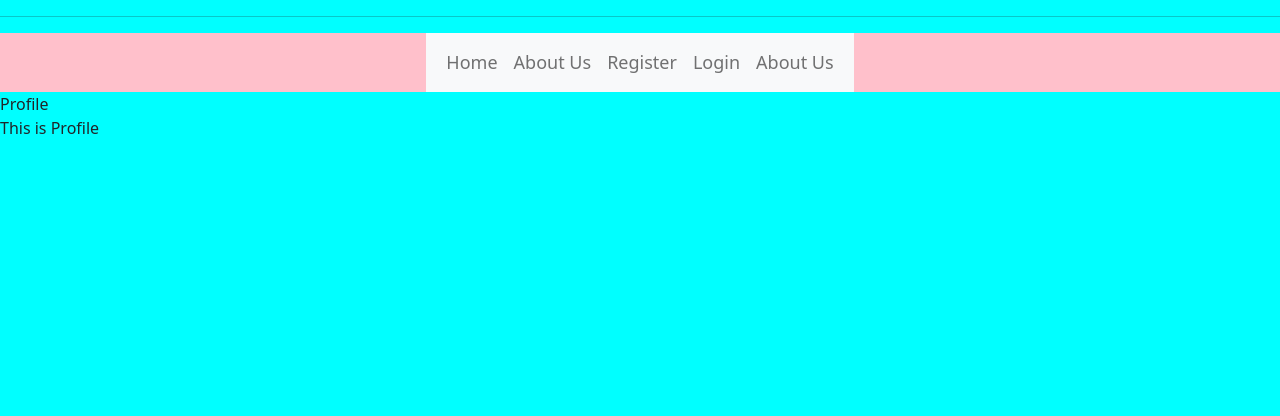
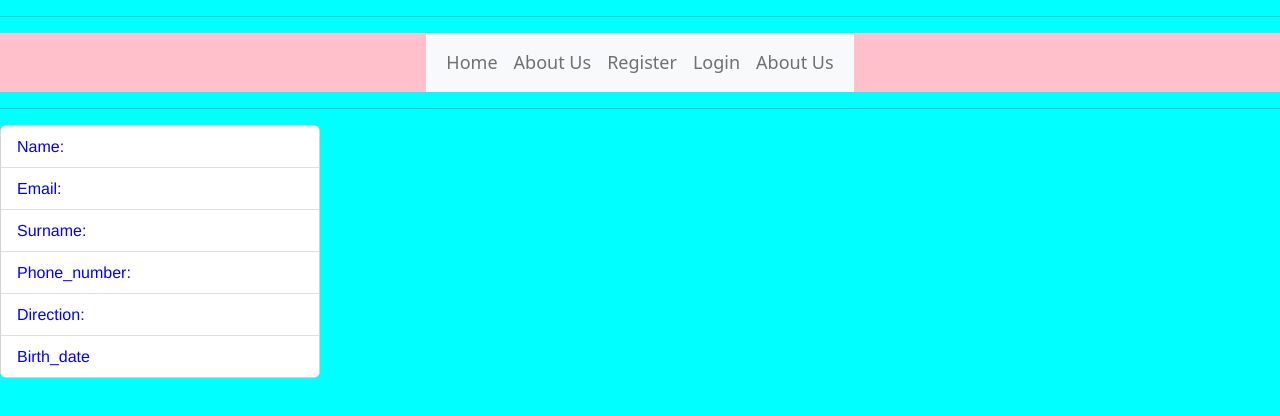
Before and after one commit to AlvaroBernabe/aba-geekshubs-fsd-val-Front-Final-Proyect, a React (Vite) app in the folder FrontFinal/: page /profile in a window 1280 px wide. Shown: the top 416 px of the page. Built offline with nearby package versions, Linux system fonts and the light colour scheme; no server answers.

Commit message:
feat: Get My Profile working

```diff
--- a/FrontFinal/src/components/NavBar.jsx
+++ b/FrontFinal/src/components/NavBar.jsx
@@ -47,6 +47,9 @@ function NavBar() {
                   <Nav.Link as={Link} to="/" onClick={() => logout()}>
                     Logout
                   </Nav.Link>
+                  <Nav.Link as={Link} to="/profile">
+                    profile
+                  </Nav.Link>
                 </>
               ) : credencialesRedux?.credentials?.usuario?.role_id === 1 ? (
                 <>
@@ -56,6 +59,9 @@ function NavBar() {
                   <Nav.Link as={Link} to="/" onClick={() => logout()}>
                     Logout
                   </Nav.Link>
+                  <Nav.Link as={Link} to="/profile">
+                    profile
+                  </Nav.Link>
                 </>
               ) : (
                 <>
@@ -64,6 +70,9 @@ function NavBar() {
                   </Nav.Link>
                   <Nav.Link as={Link} to="/" onClick={() => logout()}>
                     Logout
+                  </Nav.Link>
+                  <Nav.Link as={Link} to="/profile">
+                    profile
                   </Nav.Link>
                 </>
               )}
--- a/FrontFinal/src/layout/profile/Profile.css
+++ b/FrontFinal/src/layout/profile/Profile.css
@@ -0,0 +1,9 @@
+.text1{
+    color:blue;
+    font-family: 'Franklin Gothic Medium', 'Arial Narrow', Arial, sans-serif;
+}
+
+.text2{
+    color:rgb(195, 0, 255);
+    font-family: 'Franklin Gothic Medium', 'Arial Narrow', Arial, sans-serif;
+}
--- a/FrontFinal/src/layout/profile/Profile.jsx
+++ b/FrontFinal/src/layout/profile/Profile.jsx
@@ -1,11 +1,75 @@
-import React from "react";
+import React, { useEffect, useState } from "react";
 import NavBar from "../../components/NavBar";
+import "./Profile.css"
+import { useSelector } from "react-redux";
+import { userData } from "../userSlice";
+import { getMyProfile } from "../services/apiCalls";
+import { Card, ListGroup } from "react-bootstrap";
 
 export const Profile = () => {
-    return (
-        <>
-        < NavBar />
-        <div>Profile</div>
-        <p>This is Profile</p>
-        </>
-      )};
+  const ReduxCredentials = useSelector(userData);
+
+  const [users, setUsers] = useState({
+      name: "",
+      surname: "",
+      phone_number: "",
+      direction: "",
+      birth_date: "",
+  });
+
+  useEffect(() => {
+      if (users.name === "") {
+        getMyProfile(ReduxCredentials.credentials.token)
+              .then((result) => {
+                  console.log(result.data.data);
+                  console.log("esto es name",result.data.data[1][0].name);
+                  setUsers({
+                      name: result.data.data[1][0].name,
+                      surname: result.data.data[1][0].surname,
+                      phone_number: result.data.data[1][0].phone_number,
+                      email: result.data.data[0],
+                      direction: result.data.data[1][0].direction,
+                      birth_date: result.data.data[1][0].birth_date,
+                  });
+              })
+              .catch((error) => console.log(error));
+      }
+  }, [users]);
+
+  return (
+      <>
+          <NavBar />
+          <hr />
+          <div className="divCartas">
+              <Card style={{ width: "20rem" }}>
+                  <ListGroup variant="flush">
+                      <ListGroup.Item>
+                          <span className="text1"> Name:</span>
+                          <span className="text2"> {users.name}</span>
+                      </ListGroup.Item>
+                      <ListGroup.Item>
+                          <span className="text1"> Email: </span>
+                          <span className="text2"> {users.email}</span>
+                      </ListGroup.Item>
+                      <ListGroup.Item>
+                          <span className="text1"> Surname: </span>
+                          <span className="text2"> {users.surname}</span>
+                      </ListGroup.Item>
+                      <ListGroup.Item>
+                          <span className="text1"> Phone_number: </span>
+                          <span className="text2"> {users.phone_number}</span>
+                      </ListGroup.Item>
+                      <ListGroup.Item>
+                          <span className="text1"> Direction: </span>
+                          <span className="text2"> {users.direction}</span>
+                      </ListGroup.Item>
+                      <ListGroup.Item>
+                          <span className="text1">Birth_date </span>
+                          <span className="text2"> {users.birth_date}</span>
+                      </ListGroup.Item>
+                  </ListGroup>
+              </Card>
+          </div>
+      </>
+  );
+};
--- a/FrontFinal/src/layout/services/apiCalls.js
+++ b/FrontFinal/src/layout/services/apiCalls.js
@@ -13,3 +13,14 @@ export const registerUser = async (body) => {
 export const loginUser = async (body) => {
   return await api.post(`${root}/login`, body)
 }
+
+
+export const getMyProfile = async (token) => {
+
+  let config = {
+    headers: {
+      'Authorization': 'Bearer '+ token,
+    }
+    };
+    return await axios.get(`${root}/profile`, config)
+}
```
